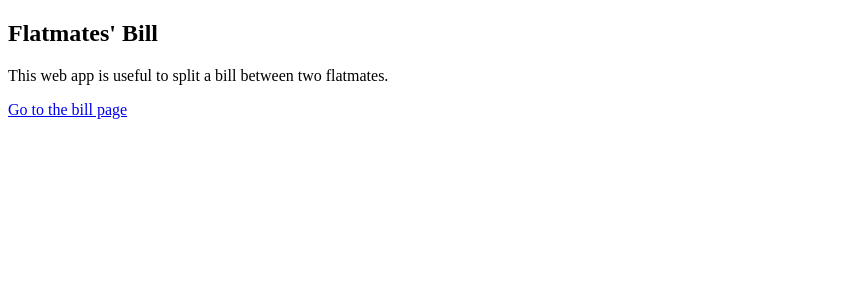
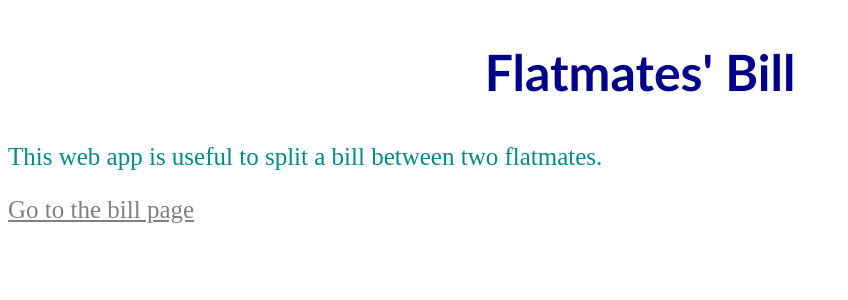
Before and after one commit to JuanjoFernandez/udemyPythonOOP, a Flask app: page / in a window 1280 px wide. Shown: the top 300 px of the page, without its empty margins (0-848 px from the left). Run offline with Flask 2, Linux system fonts and the light colour scheme.

Commit message:
Adds css

```diff
--- /dev/null
+++ b/App-5-Flatmates-Bill-Web-App/static/index.css
@@ -0,0 +1,16 @@
+h2 {
+    color: darkblue;
+    text-align: center;
+    font-size: 50px;
+    font-family: 'Gill Sans', 'Gill Sans MT', Calibri, 'Trebuchet MS', sans-serif;
+}
+
+p {
+    color: darkcyan;
+    font-size: 25px;
+}
+ a[href]{
+     color: gray;
+     text-align: center;
+     font-size: 25px;
+ }
--- /dev/null
+++ b/App-5-Flatmates-Bill-Web-App/static/results.css
@@ -0,0 +1,5 @@
+body {
+    color: darkgray;
+    text-align: center;
+    font-size: 40px;
+}
--- a/App-5-Flatmates-Bill-Web-App/templates/index.html
+++ b/App-5-Flatmates-Bill-Web-App/templates/index.html
@@ -3,6 +3,7 @@
 <head>
     <meta charset="UTF-8">
     <title>Title</title>
+    <link rel="stylesheet" href="static/index.css">
 </head>
 <body>
 <h2>Flatmates' Bill</h2>
--- a/App-5-Flatmates-Bill-Web-App/templates/results.html
+++ b/App-5-Flatmates-Bill-Web-App/templates/results.html
@@ -3,6 +3,7 @@
 <head>
     <meta charset="UTF-8">
     <title>Title</title>
+    <link rel="stylesheet" href="static/results.css">
 </head>
 <body>
     {{name1}} pays {{amount1}} <br>
```
